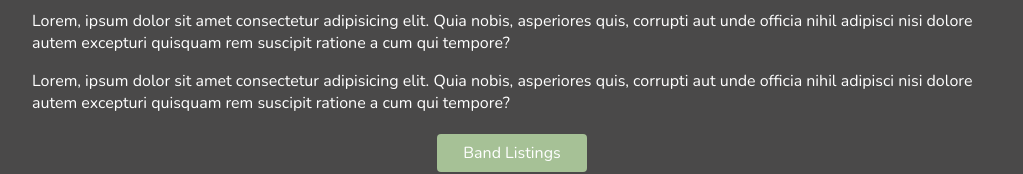
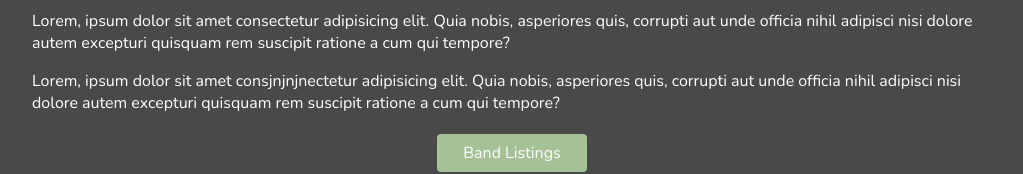
Before and after one commit to tombill143/foofest, a Next.js app: page / in a window 1280 px wide. Shown: the part 291-465 px from the top of the page, without its empty margins (128-1151 px from the left). Built offline with nearby package versions, Linux system fonts and the light colour scheme.

Commit message:
first commit

```diff
--- a/src/pages/index.js
+++ b/src/pages/index.js
@@ -13,16 +13,8 @@ export default function Home() {
       </Head>
       <div>
         <h1 className={styles.title}>Homepage</h1>
-        <p className={styles.text}>
-          Lorem, ipsum dolor sit amet consectetur adipisicing elit. Quia nobis,
-          asperiores quis, corrupti aut unde officia nihil adipisci nisi dolore
-          autem excepturi quisquam rem suscipit ratione a cum qui tempore?
-        </p>
-        <p className={styles.text}>
-          Lorem, ipsum dolor sit amet consectetur adipisicing elit. Quia nobis,
-          asperiores quis, corrupti aut unde officia nihil adipisci nisi dolore
-          autem excepturi quisquam rem suscipit ratione a cum qui tempore?
-        </p>
+        <p className={styles.text}>Lorem, ipsum dolor sit amet consectetur adipisicing elit. Quia nobis, asperiores quis, corrupti aut unde officia nihil adipisci nisi dolore autem excepturi quisquam rem suscipit ratione a cum qui tempore?</p>
+        <p className={styles.text}>Lorem, ipsum dolor sit amet consjnjnjnectetur adipisicing elit. Quia nobis, asperiores quis, corrupti aut unde officia nihil adipisci nisi dolore autem excepturi quisquam rem suscipit ratione a cum qui tempore?</p>
         <Link className={styles.btn} href="/bands">
           Band Listings
         </Link>
```
